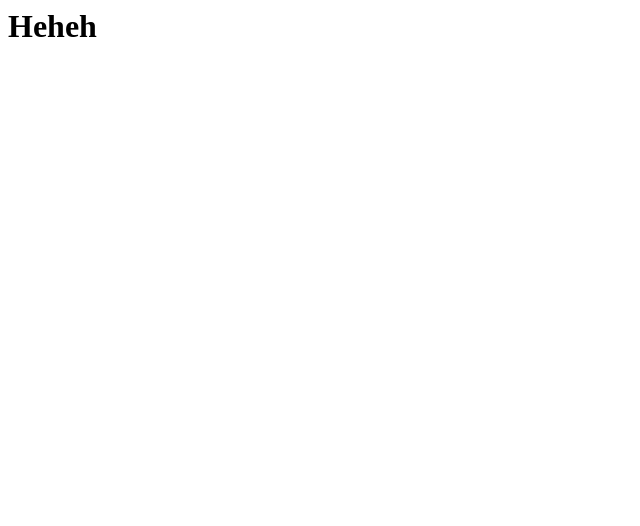
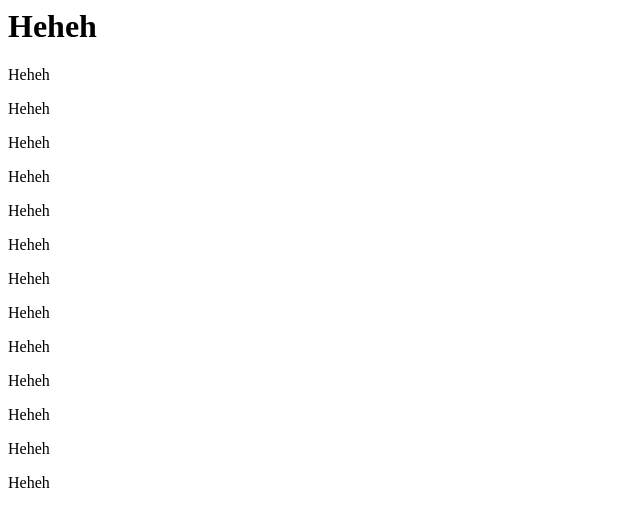
Before and after one commit to RasyaGtps/collab, a plain HTML site: page heheh.html in a window 1280 px wide. Shown: the whole page, without its empty margins (0-640 px from the left). Drawn offline with Linux system fonts and the light colour scheme.

Commit message:
bruhaaaaddddaaaay

```diff
--- a/heheh.html
+++ b/heheh.html
@@ -3,4 +3,17 @@
 </head>
 <body>
     <h1>Heheh</h1>
+    <p>Heheh</p>
+    <p>Heheh</p>
+    <p>Heheh</p>
+    <p>Heheh</p>
+    <p>Heheh</p>
+    <p>Heheh</p>
+    <p>Heheh</p>
+    <p>Heheh</p>
+    <p>Heheh</p>
+    <p>Heheh</p>
+    <p>Heheh</p>
+    <p>Heheh</p>
+    <p>Heheh</p>
 </body>
```
